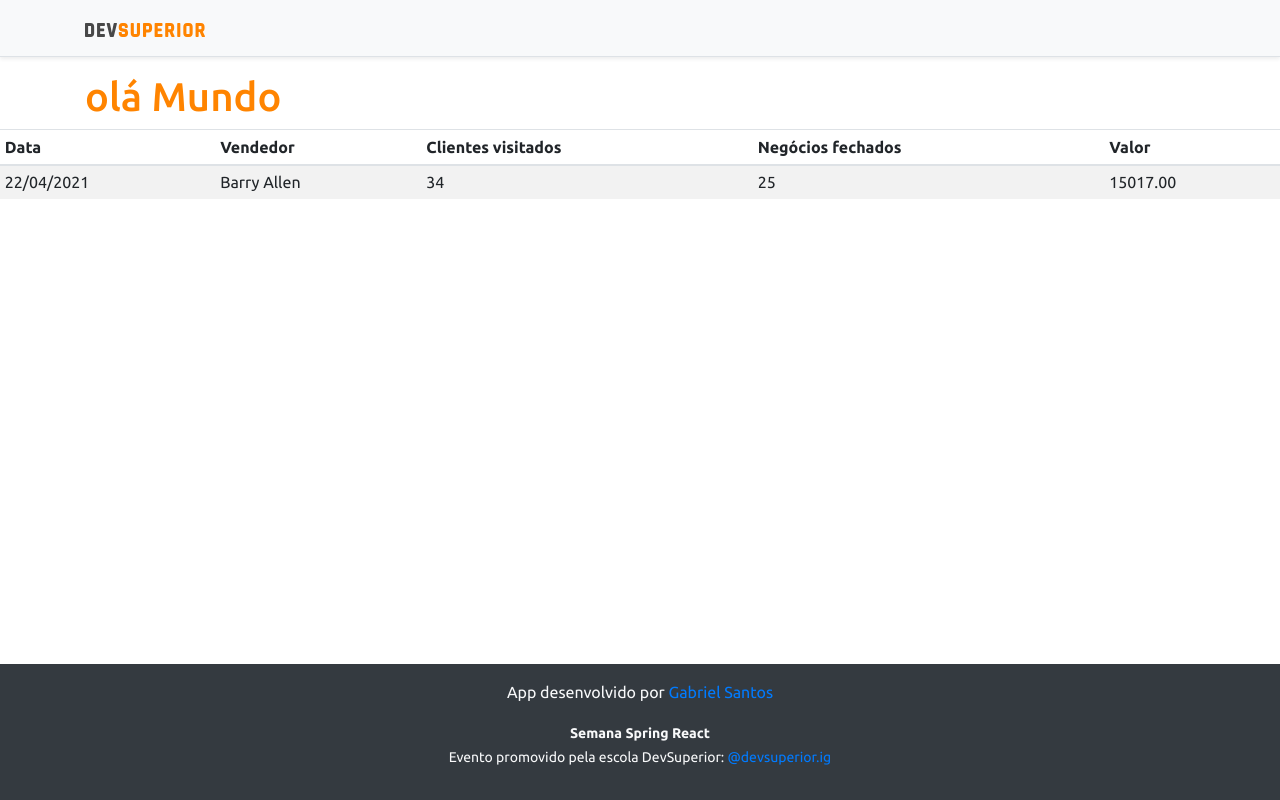
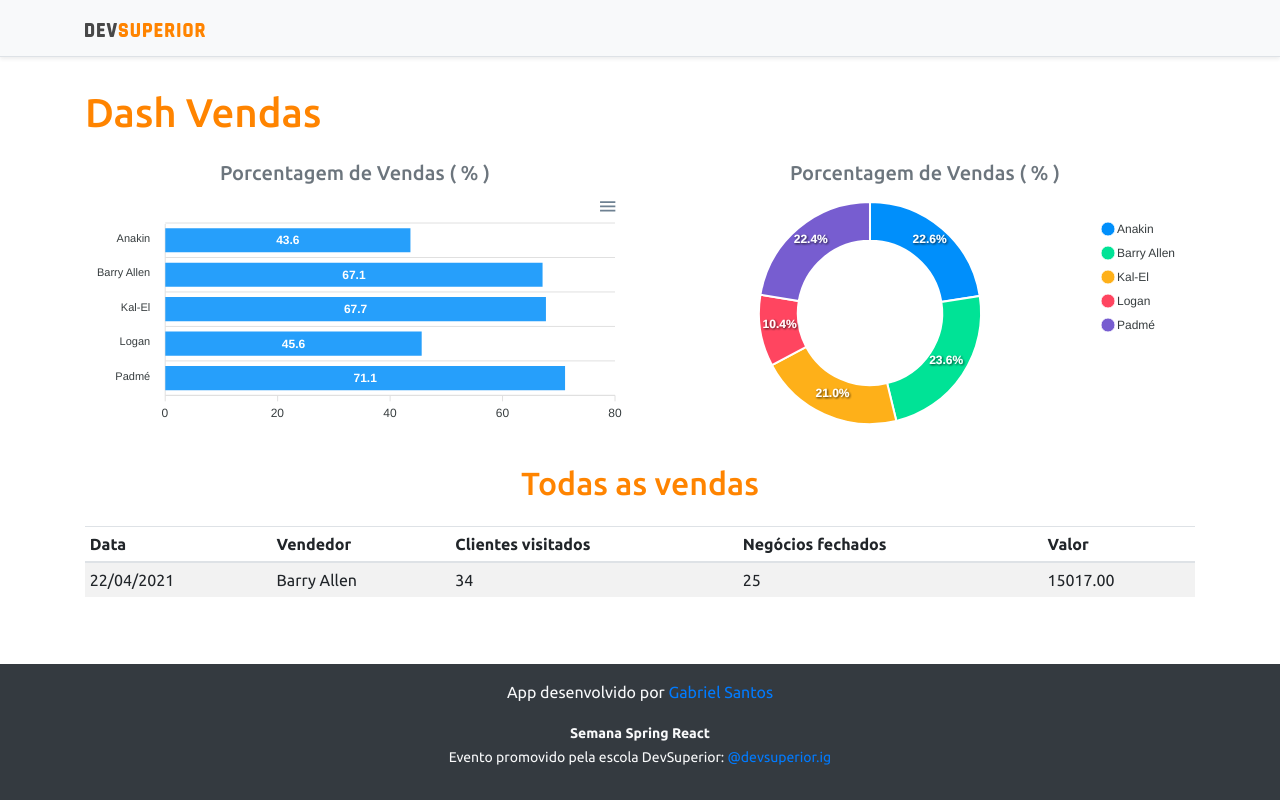
Before and after one commit to GabrielSantosBa/Dash-Board-Vendas, a React (Create React App) app in the folder frontend/: page / in a window 1280 px wide. Built offline with nearby package versions, Linux system fonts and the light colour scheme.

Commit message:
Graficos Implementados via apecharts

```diff
--- a/frontend/package.json
+++ b/frontend/package.json
@@ -12,14 +12,18 @@
     "@types/node": "^12.0.0",
     "@types/react": "^17.0.0",
     "@types/react-dom": "^17.0.0",
+    "add": "^2.0.6",
+    "apexcharts": "^3.26.1",
     "bootstrap": "^4.6.0",
     "jquery": "1.9.1",
     "popper.js": "^1.16.1",
     "react": "^17.0.2",
+    "react-apexcharts": "^1.3.9",
     "react-dom": "^17.0.2",
     "react-scripts": "4.0.3",
     "typescript": "^4.1.2",
-    "web-vitals": "^1.0.1"
+    "web-vitals": "^1.0.1",
+    "yarn": "^1.22.10"
   },
   "scripts": {
     "start": "react-scripts start",
--- a/frontend/src/App.tsx
+++ b/frontend/src/App.tsx
@@ -1,5 +1,7 @@
+import BarChart from "components/BarChart";
 import DataTable from "components/DataTable";
 import Footer from "components/footer";
+import GraficoRosca from "components/GraficoRosca";
 import NavBar from "components/index";
 
 function App() {
@@ -8,9 +10,33 @@
     <>
       <NavBar />
       <div className="container">
-        <h1 className="text-primary">olá Mundo</h1>
+        <h1 className="text-primary py-3">Dash Vendas</h1>
+
+
+        <div className="row">
+
+          <div className="col-sm-6">
+            <h5 className="text-center text-secondary">Porcentagem de Vendas ( % )</h5>
+            <BarChart />
+          </div>
+          <div className="col-sm-6">
+            <h5 className="text-center text-secondary">Porcentagem de Vendas ( % )</h5>
+            <GraficoRosca />
+          </div>
+
+
+        </div>
+
+
+
+        <div className="py-3">
+          <h2 className="text-primary text-center">Todas as vendas</h2>
+        </div>
+        <DataTable />
       </div>
-      <DataTable />
+
+
+
       <Footer />
     </>
   );
--- /dev/null
+++ b/frontend/src/components/BarChart/index.tsx
@@ -0,0 +1,39 @@
+
+import Chart from 'react-apexcharts';
+
+function BarChart() {
+
+    const options = {
+        plotOptions: {
+            bar: {
+                horizontal: true,
+            }
+        },
+    };
+
+    const mockData = {
+        labels: {
+            categories: ['Anakin', 'Barry Allen', 'Kal-El', 'Logan', 'Padmé']
+        },
+        series: [
+            {
+                name: "% Sucesso",
+                data: [43.6, 67.1, 67.7, 45.6, 71.1]
+            }
+        ]
+    };
+
+    return (
+        <Chart
+
+            options={{...options, xaxis: mockData.labels}}
+            series={mockData.series}
+            type="bar"
+            height="240"
+            />
+
+    );
+
+}
+
+export default BarChart;
--- /dev/null
+++ b/frontend/src/components/GraficoRosca/index.tsx
@@ -0,0 +1,30 @@
+
+import Chart from 'react-apexcharts';
+
+function GraficoRosca() {
+
+    const mockData = {
+        series: [477138, 499928, 444867, 220426, 473088],
+        labels: ['Anakin', 'Barry Allen', 'Kal-El', 'Logan', 'Padmé']
+    }
+
+    const options = {
+        legend: {
+            show: true
+        }
+    }
+
+    return (
+        <Chart
+
+            options={{...options, labels: mockData.labels}}
+            series={mockData.series}
+            type="donut"
+            height="240"
+            />
+
+    );
+
+}
+
+export default GraficoRosca;
```
Also changed, not shown: 1 other file (tests, documents, lock files or other folders).
